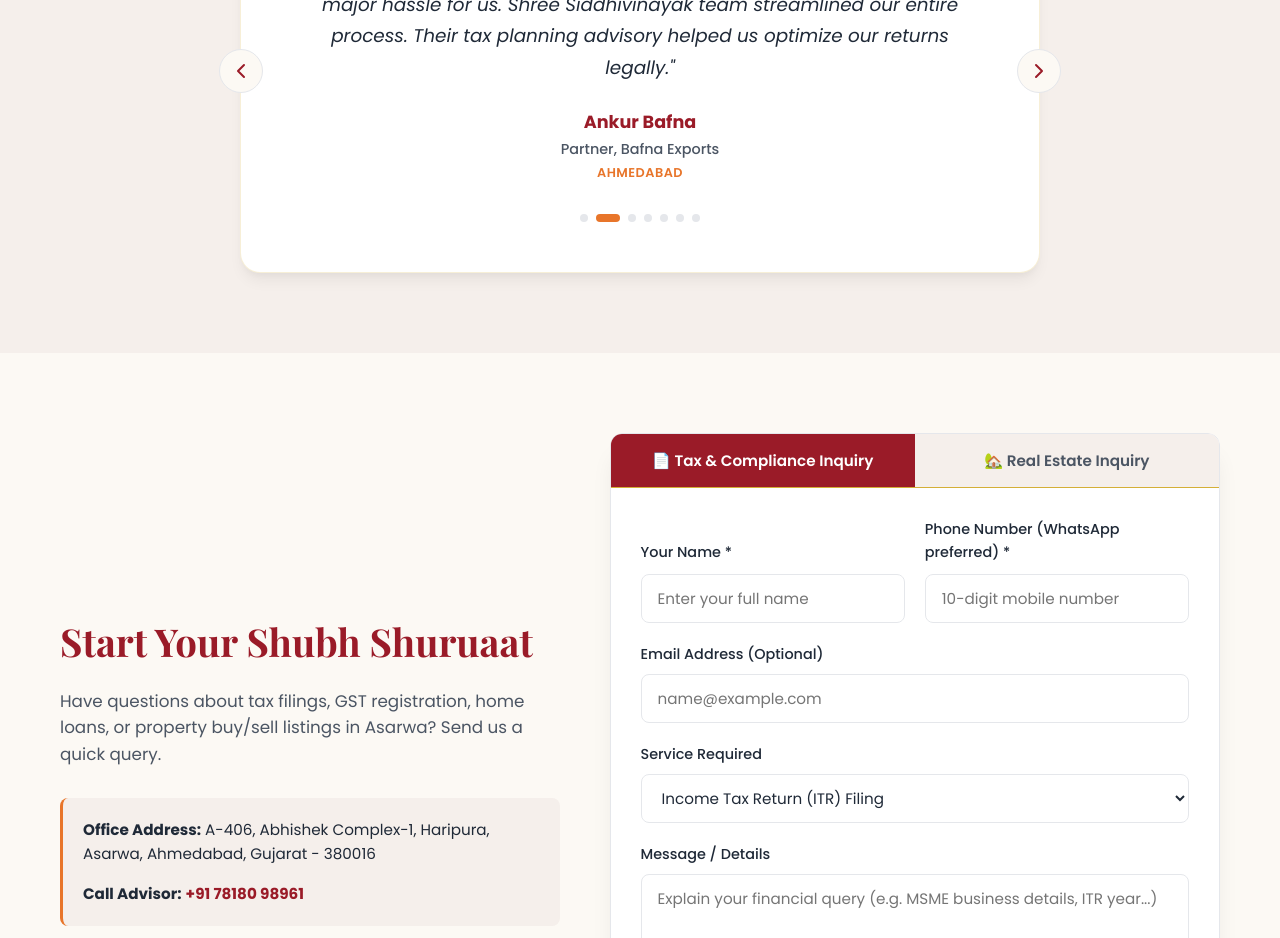
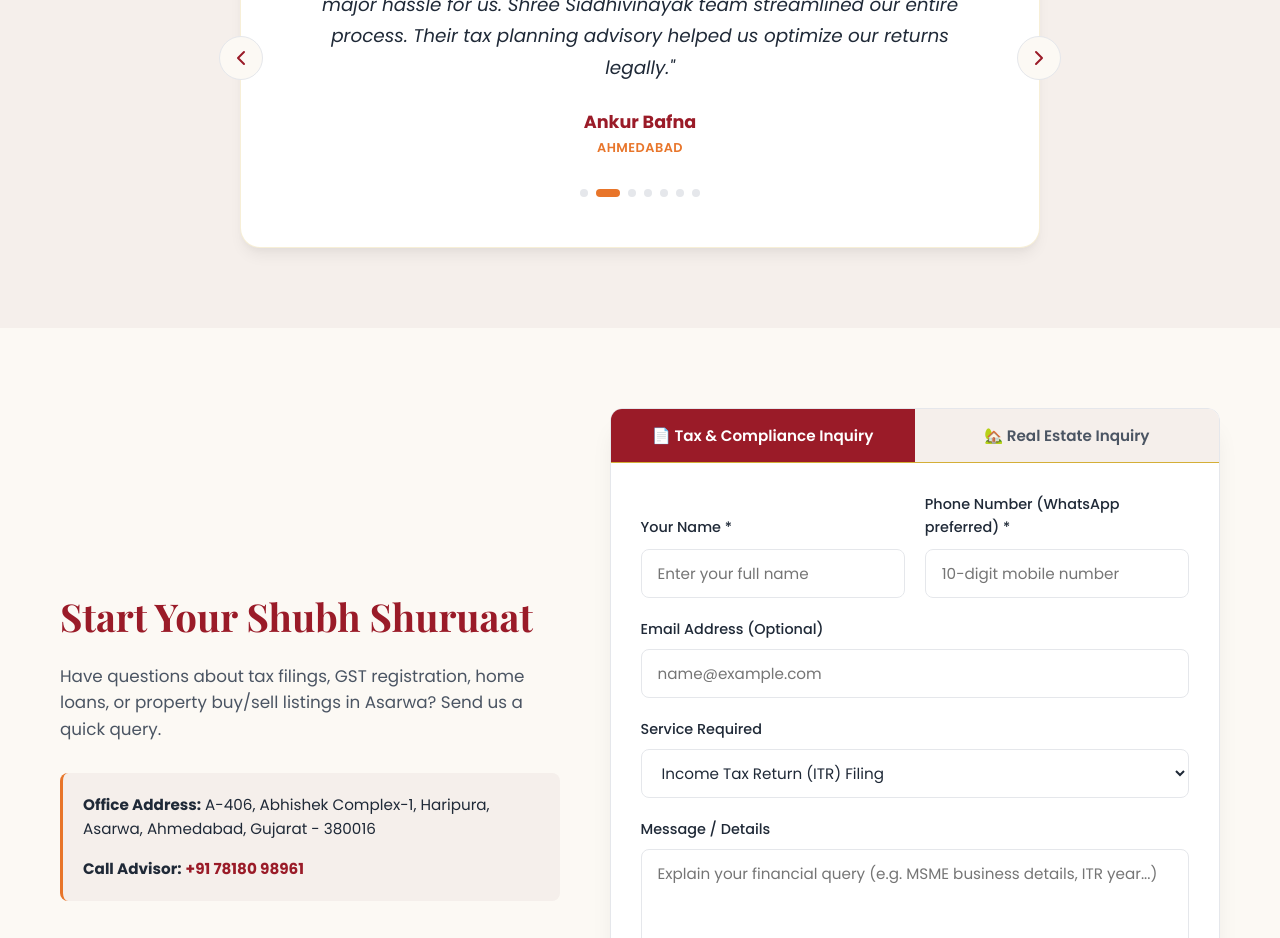
Before and after one commit to priyankkpatel/ssvadvisors, a React (Vite) app: page / in a window 1280 px wide. Shown: the part 3040-3978 px from the top of the page. Built offline with nearby package versions, Linux system fonts and the light colour scheme; a web font is replaced by a local one.

Commit message:
Remove client designations/roles from default reviews in Testimonials

```diff
--- a/src/components/Testimonials.jsx
+++ b/src/components/Testimonials.jsx
@@ -6,49 +6,49 @@ import GaneshaSvg from './GaneshaSvg';
 const defaultReviews = [
   {
     name: 'Amit Bafna',
-    role: 'Managing Director, Bafna Textiles',
+    role: '',
     location: 'Ahmedabad',
     rating: 5,
     text: "We have been outsourcing our GST returns and annual bookkeeping to Tirth Patel. He is extremely thorough with GST compliance and provides prompt updates on tax regulations. Very professional and reliable service in Ahmedabad.",
   },
   {
     name: 'Ankur Bafna',
-    role: 'Partner, Bafna Exports',
+    role: '',
     location: 'Ahmedabad',
     rating: 5,
     text: "Managing business accounting and filing GST on time used to be a major hassle for us. Shree Siddhivinayak team streamlined our entire process. Their tax planning advisory helped us optimize our returns legally.",
   },
   {
     name: 'Kalpesh Mali',
-    role: 'Owner, Mali & Co.',
+    role: '',
     location: 'Ahmedabad',
     rating: 5,
     text: "Highly satisfied with their Income Tax Return (ITR) filing service. Tirthbhai explained all the tax deductions clearly and filed our returns swiftly. For any tax-related advice, they are the best.",
   },
   {
     name: 'Bhavesh Motwani',
-    role: 'Founder, Motwani Enterprises',
+    role: '',
     location: 'Ahmedabad',
     rating: 5,
     text: "Getting our new business GST registration and MSME setup done was seamless with Tirth Patel. He handled the documentation perfectly and cleared all registry compliance without any delays.",
   },
   {
     name: 'Abhishek Gandhi Mehta',
-    role: 'Proprietor, Mehta Traders',
+    role: '',
     location: 'Ahmedabad',
     rating: 5,
     text: "Shree Siddhivinayak manages our complete corporate accounting and bookkeeping. Their monthly accounting reports are highly accurate, and they ensure our GST returns are filed well before the due dates.",
   },
   {
     name: 'Praveen Kumar Salecha',
-    role: 'Director, Salecha Fabrics',
+    role: '',
     location: 'Ahmedabad',
     rating: 5,
     text: "Tirth Patel has been managing our company's tax audits and quarterly GST compliance. His expert knowledge in tax laws has resolved complex audit queries smoothly. Highly recommended for tax consultancy.",
   },
   {
     name: 'Ayan Patel',
-    role: 'Owner, Patel Logistics',
+    role: '',
     location: 'Ahmedabad',
     rating: 5,
     text: "Great experience with their ITR filing and accounting services. They are prompt, transparent, and always available on WhatsApp for quick tax queries. A trusted partner for our business compliance.",
@@ -200,7 +200,7 @@ export default function Testimonials() {
                 <p className="testimonial-text">"{review.text}"</p>
                 <div className="client-info">
                   <span className="client-name">{review.name}</span>
-                  <span className="client-role">{review.role}</span>
+                  {review.role && <span className="client-role">{review.role}</span>}
                   <span className="client-location">{review.location}</span>
                 </div>
               </div>
```
